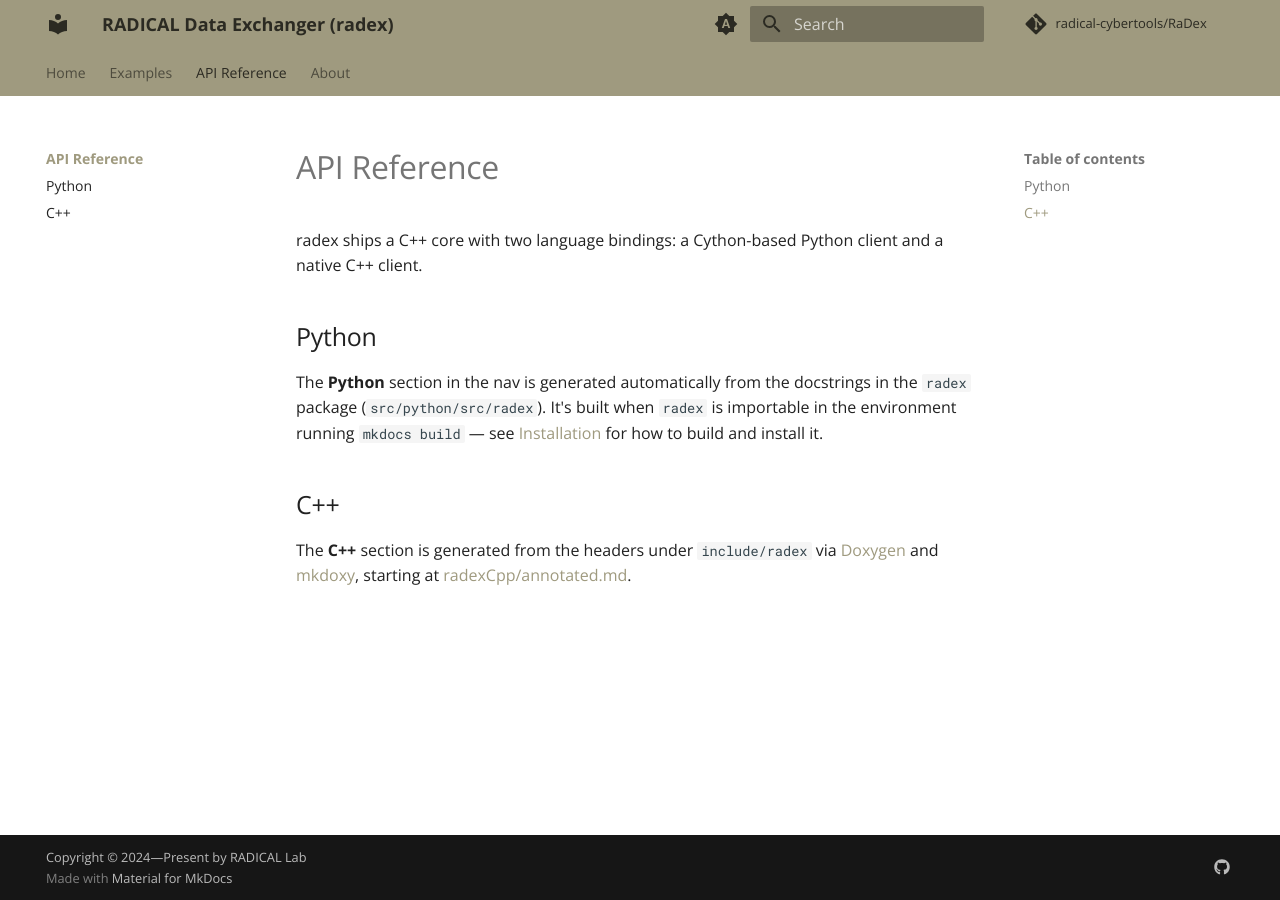
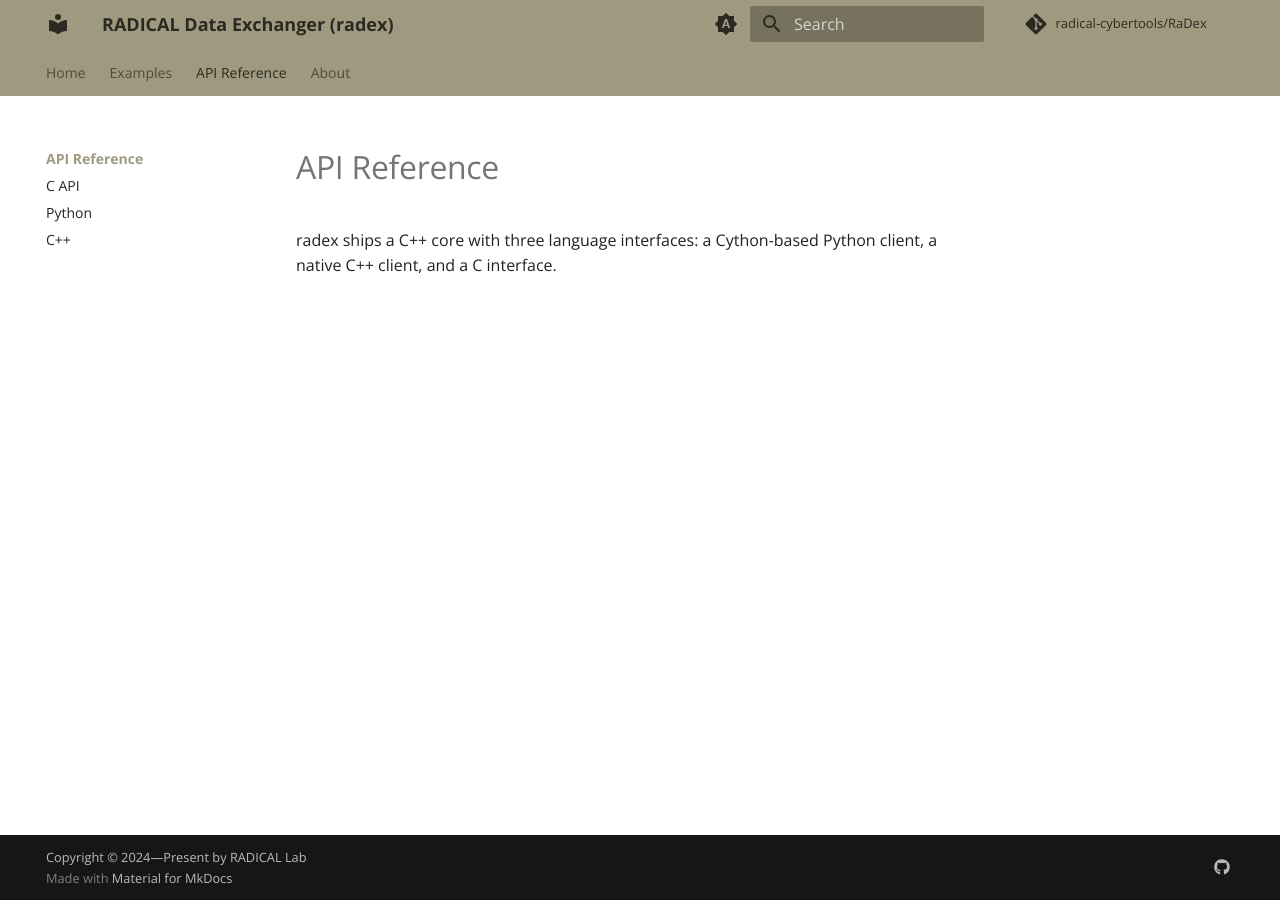
Before and after one commit to radical-cybertools/radex, an MkDocs documentation site: the page built from docs/api/index.md, in a window 1280 px wide. Built offline with MkDocs 1.6.1 and Material for MkDocs 9.7.7, drawn with Linux system fonts in a browser that asks for light colours; comment, search, counter and statistics services are not loaded.

Commit message:
Add C to API docs

```diff
--- a/docs/api/index.md
+++ b/docs/api/index.md
@@ -1,11 +1,3 @@
 # API Reference
 
-radex ships a C++ core with two language bindings: a Cython-based Python client and a native C++ client.
-
-## Python
-
-The **Python** section in the nav is generated automatically from the docstrings in the `radex` package (`src/python/src/radex`). It's built when `radex` is importable in the environment running `mkdocs build` — see [Installation](../getting-started/installation.md) for how to build and install it.
-
-## C++
-
-The **C++** section is generated from the headers under `include/radex` via [Doxygen](https://www.doxygen.nl/) and [mkdoxy](https://mkdoxy.kubaandrysek.cz/), starting at [radexCpp/annotated.md](../radexCpp/annotated.md).
+radex ships a C++ core with three language interfaces: a Cython-based Python client, a native C++ client, and a C interface.
--- a/mkdocs.yml
+++ b/mkdocs.yml
@@ -116,6 +116,7 @@
       - Python/C++ Data Exchange: examples/py-cpp-exchange.md
   - API Reference:
       - Overview: api/index.md
+      - C API: api/c-api.md
       - Python: api/
       - C++: radexCpp/annotated.md
   - About: about.md
```
